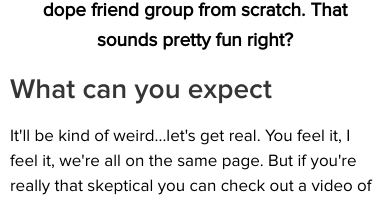
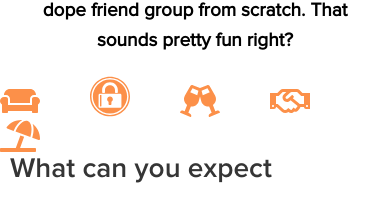
Before and after one commit to alexkess101/new-friends, a Next.js app: page / in a window 390 px wide. Shown: the part 759-961 px from the top of the page. Built offline with nearby package versions, Linux system fonts and the light colour scheme.

Commit message:
attempt to remove scrollbar on mobile

```diff
--- a/components/AboutUs.js
+++ b/components/AboutUs.js
@@ -23,13 +23,13 @@ const AboutUs = () => {
 					pretty fun right?
 				</h4>
 			</div>
-			{/*<div className={styles.imgContainer}>*/}
-			{/*	<img src={"/svg/couch-solid.svg"} alt={"svg-img"} className={styles.img}/>*/}
-			{/*	<img src={"/svg/expeditedssl-brands.svg"} alt={"svg-img"} className={styles.img}/>*/}
-			{/*	<img src={"/svg/glass-cheers-solid.svg"} alt={"svg-img"} className={styles.img}/>*/}
-			{/*	<img src={"/svg/handshake-regular.svg"} alt={"svg-img"} className={styles.img}/>*/}
-			{/*	<img src={"/svg/umbrella-beach-solid.svg"} alt={"svg-img"} className={styles.img}/>*/}
-			{/*</div>*/}
+			<div className={styles.imgContainer}>
+				<img src={"/svg/couch-solid.svg"} alt={"svg-img"} className={styles.img}/>
+				<img src={"/svg/expeditedssl-brands.svg"} alt={"svg-img"} className={styles.img}/>
+				<img src={"/svg/glass-cheers-solid.svg"} alt={"svg-img"} className={styles.img}/>
+				<img src={"/svg/handshake-regular.svg"} alt={"svg-img"} className={styles.img}/>
+				<img src={"/svg/umbrella-beach-solid.svg"} alt={"svg-img"} className={styles.img}/>
+			</div>
 
 			<Modal isModalOpen={isModalOpen} setIsModalOpen={setIsModalOpen}>
 				<img src={"/img/rick-rolled.png"} alt={"rick-roll"} className={styles.rickImg}/>
--- a/components/aboutUs.module.scss
+++ b/components/aboutUs.module.scss
@@ -23,13 +23,13 @@
 	line-height: 30px;
 }
 
-.imgContainer {
-	display: flex;
-	justify-content: center;
-	margin-bottom: 100px;
-	width: 90%;
-	padding: 0 20px;
-}
+//.imgContainer {
+//	display: flex;
+//	justify-content: center;
+//	margin-bottom: 100px;
+//	width: 90%;
+//	padding: 0 20px;
+//}
 
 .img {
 	width: 40px;
--- a/styles.scss
+++ b/styles.scss
@@ -13,20 +13,10 @@
 * {
 	margin: 0;
 	font-family: proximaNova;
-	-ms-overflow-style: none;
-	scrollbar-width: none;
 }
 
 html {
 	margin: 0;
-}
-
-body {
-	margin: 0;
-}
-
-body::-webkit-scrollbar {
-	display: none;
 }
 
 h1 {
```
